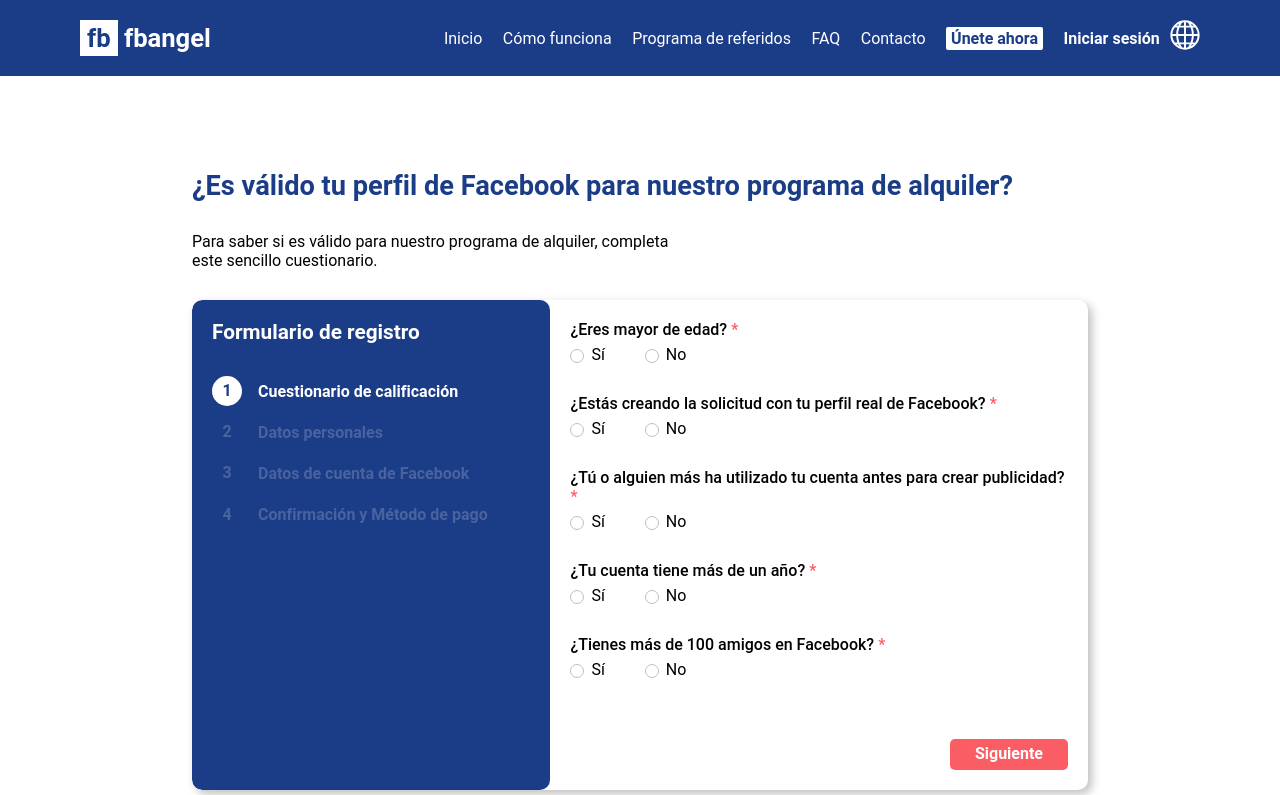
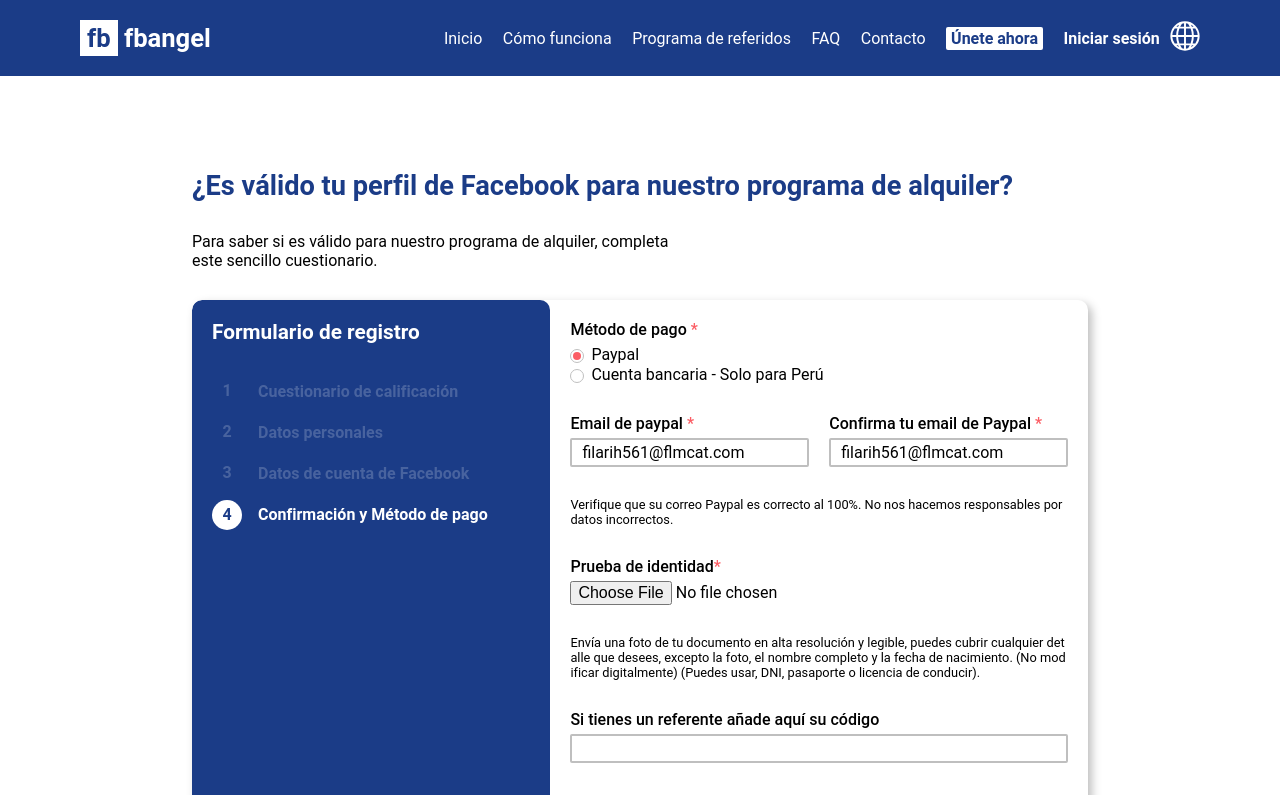
Before and after one commit to julio-benavente/fbangel-project, a React (Create React App) app in the folder client/: page /join-now in a window 1280 px wide. Shown: the top 795 px of the page. Built offline with nearby package versions, Linux system fonts and the light colour scheme.

Commit message:
Before pushing by ftp

```diff
--- a/client/src/components/JoinNow/Form.js
+++ b/client/src/components/JoinNow/Form.js
@@ -32,7 +32,7 @@
 
 const Form = () => {
   const { t } = useTranslation();
-  const [formStep, setFormStep] = useState(1);
+  const [formStep, setFormStep] = useState(4);
   const formData = useRef();
 
   const defaultValues = {
@@ -80,6 +80,7 @@
       stepFour: {
         referral: token,
       },
+      ...defaultValues,
     },
   });
 
@@ -93,27 +94,32 @@
 
   const history = useHistory();
   const dispatch = useDispatch();
+
   const onSubmit = async (data) => {
-    if (!isSubmitting) {
-      const response = await fetchCandidateInformation(data);
+    console.log(data);
+  };
 
-      if (response.response.data.error.email.includes("been registered")) {
-        dispatch(emailDuplicatedSet(true));
-      }
+  // const onSubmit = async (data) => {
+  //   if (!isSubmitting) {
+  //     const response = await fetchCandidateInformation(data);
 
-      const { status } = response;
+  //     if (response.response.data.error.email.includes("been registered")) {
+  //       dispatch(emailDuplicatedSet(true));
+  //     }
 
-      if (status && status === 200) {
-        handleFormStep(1, formStep);
-      } else {
-        const incompleteCandidate = await fetchCandidateInformation(
-          data,
-          "incomplete"
-        );
-      }
-      return null;
-    }
-  };
+  //     const { status } = response;
+
+  //     if (status && status === 200) {
+  //       handleFormStep(1, formStep);
+  //     } else {
+  //       const incompleteCandidate = await fetchCandidateInformation(
+  //         data,
+  //         "incomplete"
+  //       );
+  //     }
+  //     return null;
+  //   }
+  // };
 
   const fetchCandidateInformation = async (data, type = "complete") => {
     const url =
--- a/client/src/styles/NavbarStyles.js
+++ b/client/src/styles/NavbarStyles.js
@@ -119,6 +119,11 @@
 
 export const LanguageDropdown = styled.div`
   position: relative;
+  align-self: center;
+  @media screen and (max-width: 1000px) {
+    margin-right: 50px;
+    justify-self: end;
+  }
 `;
 
 export const GlobalIcon = styled.div`
```
Also changed, not shown: 1 other file (tests, documents, lock files or other folders).
